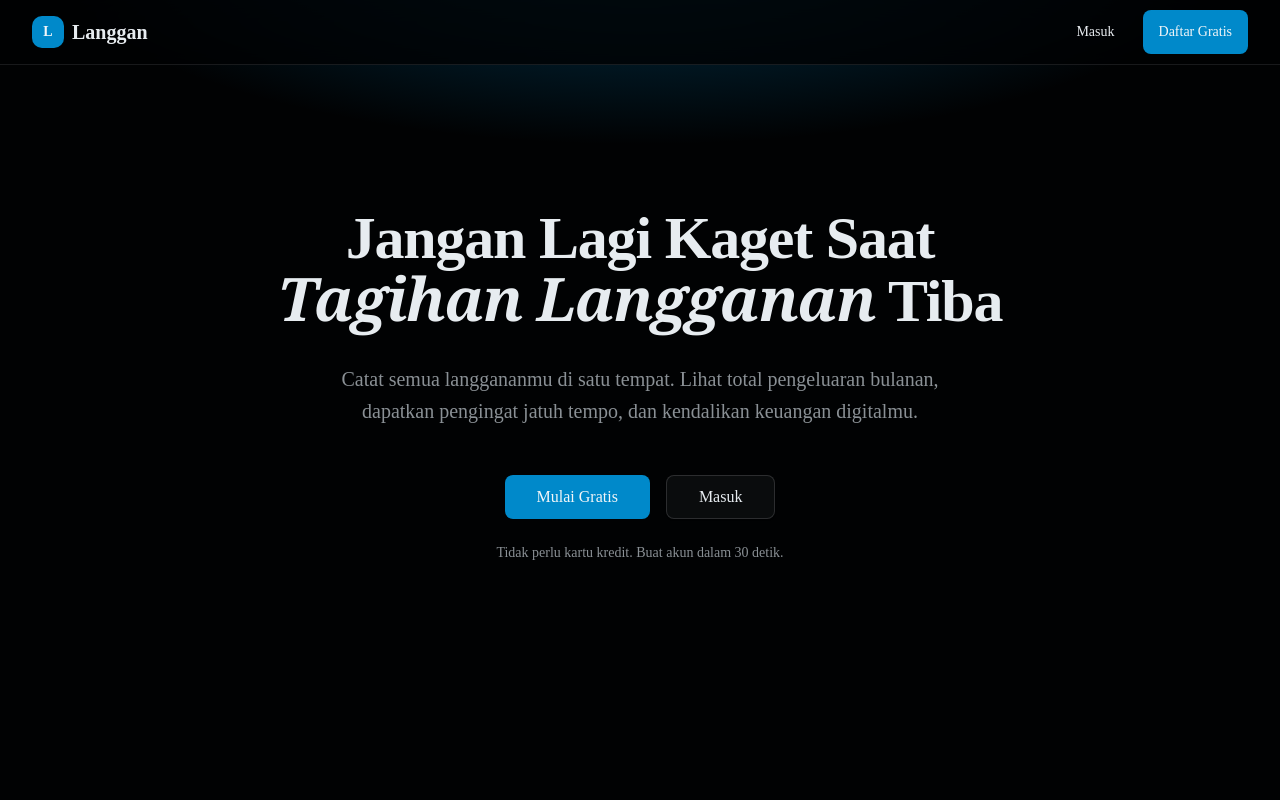
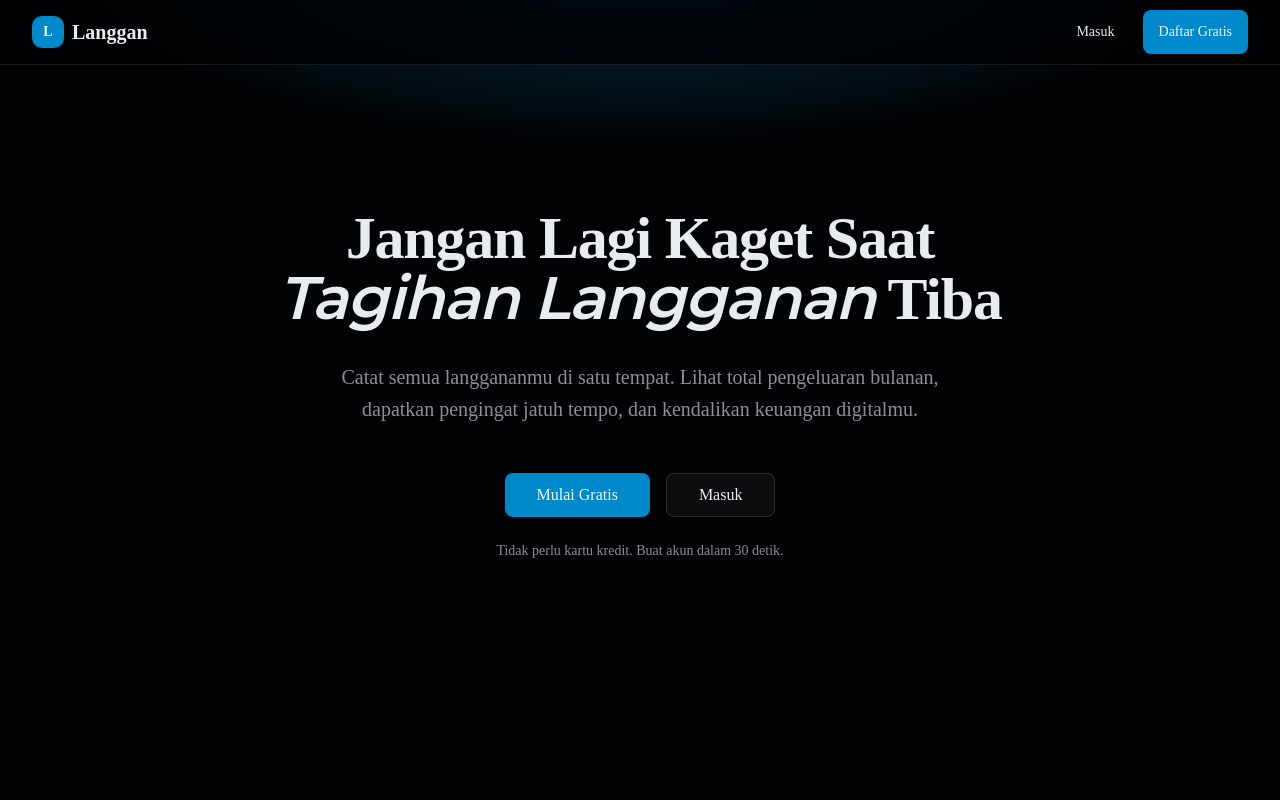
Before and after one commit to gemasaputera/langgan, a Next.js app: page / in a window 1280 px wide. Shown: the top 800 px of the page. Built offline with nearby package versions, Linux system fonts and the light colour scheme.

Commit message:
style: replace Times New Roman with Montserrat font

```diff
--- a/src/app/globals.css
+++ b/src/app/globals.css
@@ -10,6 +10,7 @@
   --font-sans: var(--font-sans);
   --font-mono: var(--font-geist-mono);
   --font-heading: var(--font-sans);
+  --font-montserrat: var(--font-montserrat);
   --color-sidebar-ring: var(--sidebar-ring);
   --color-sidebar-border: var(--sidebar-border);
   --color-sidebar-accent-foreground: var(--sidebar-accent-foreground);
@@ -189,9 +190,9 @@
   animation-delay: calc(var(--i, 0) * 80ms);
 }
 
-/* Accepted typeset variant: sans heading + serif italic accent */
+/* Accepted typeset variant: sans heading + Montserrat italic accent */
 .hero-heading .accent {
-  font-family: Georgia, "Times New Roman", serif;
+  font-family: "Montserrat", sans-serif;
   font-style: italic;
   font-weight: 600;
 }
--- a/src/app/layout.tsx
+++ b/src/app/layout.tsx
@@ -1,5 +1,5 @@
 import type { Metadata } from "next";
-import { Geist, Geist_Mono } from "next/font/google";
+import { Geist, Geist_Mono, Montserrat } from "next/font/google";
 import "./globals.css";
 
 const geistSans = Geist({
@@ -9,6 +9,11 @@ const geistSans = Geist({
 
 const geistMono = Geist_Mono({
   variable: "--font-geist-mono",
+  subsets: ["latin"],
+});
+
+const montserrat = Montserrat({
+  variable: "--font-montserrat",
   subsets: ["latin"],
 });
 
@@ -26,7 +31,7 @@ export default function RootLayout({
   return (
     <html
       lang="id"
-      className={`${geistSans.variable} ${geistMono.variable} h-full antialiased dark`}
+      className={`${geistSans.variable} ${geistMono.variable} ${montserrat.variable} h-full antialiased dark`}
     >
       <body className="min-h-full flex flex-col bg-background text-foreground">
         {children}
```
Also changed, not shown: .impeccable/design.json, 1 other file (tests, documents, lock files or other folders).
